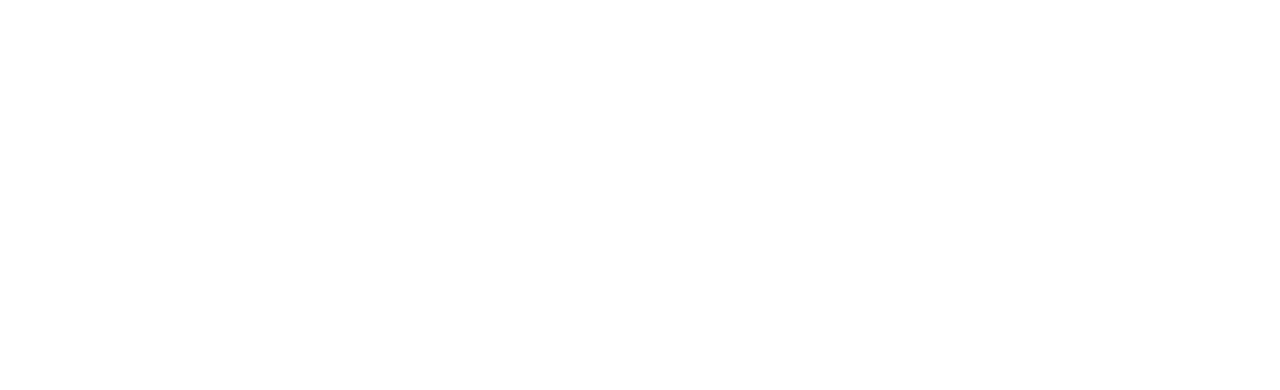
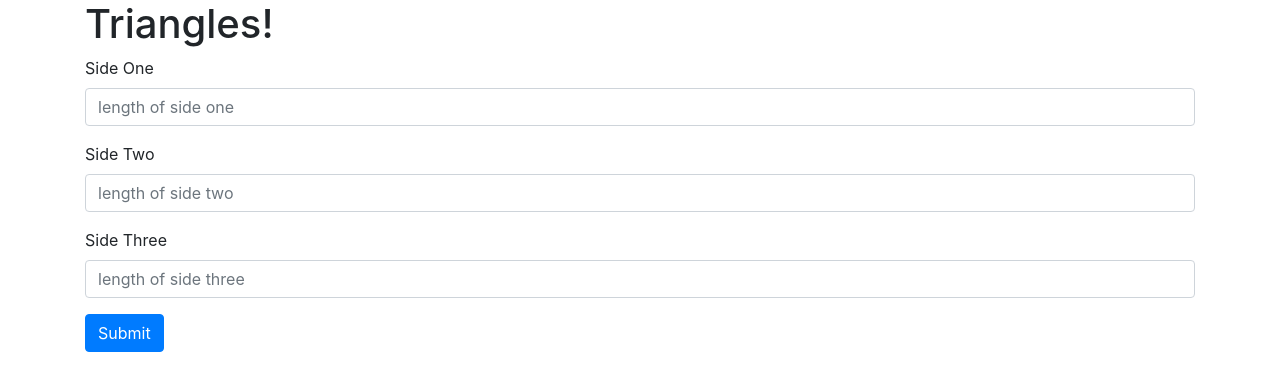
Before and after one commit to FluentZap/TrianglePractice, a plain HTML site: page index.html in a window 1280 px wide. Drawn offline with Linux system fonts and the light colour scheme.

Commit message:
add request form for triangle sides and submit button

```diff
--- a/index.html
+++ b/index.html
@@ -2,7 +2,7 @@
 <html>
   <head>
     <meta charset="utf-8">
-    <title>Form Input Types</title>
+    <title>Types of Triangles</title>
     <link href="css/styles.css" rel="stylesheet" type="text/css">
     <link href="css/jquery-ui.css" rel="stylesheet" type="text/css">
     <link href="css/bootstrap.css" rel="stylesheet" type="text/css">
@@ -12,6 +12,24 @@
     <script src="js/scripts.js" type="text/javascript"></script>
   </head>
   <body>
+    <div class="container">
+      <h1>Triangles!</h1>
+      <form id="triangle-sides">
+        <div class="form-group">
+          <label for="form-sideOneInput">Side One</label>
+          <input type="text" class="form-control" id="form-side1Input" placeholder="length of side one">
+        </div>
+        <div class="form-group">
+          <label for="form-sideTwoInput">Side Two</label>
+          <input type="text" class="form-control" id="form-side2Input" placeholder="length of side two">
+        </div>
+        <div class="form-group">
+          <label for="form-sideThreeInput">Side Three</label>
+          <input type="text" class="form-control" id="form-side3Input" placeholder="length of side three">
+        </div>
+        <button type="submit" class="btn btn-primary">Submit</button>
+      </form>
 
+    </div>
   </body>
 </html>
```
